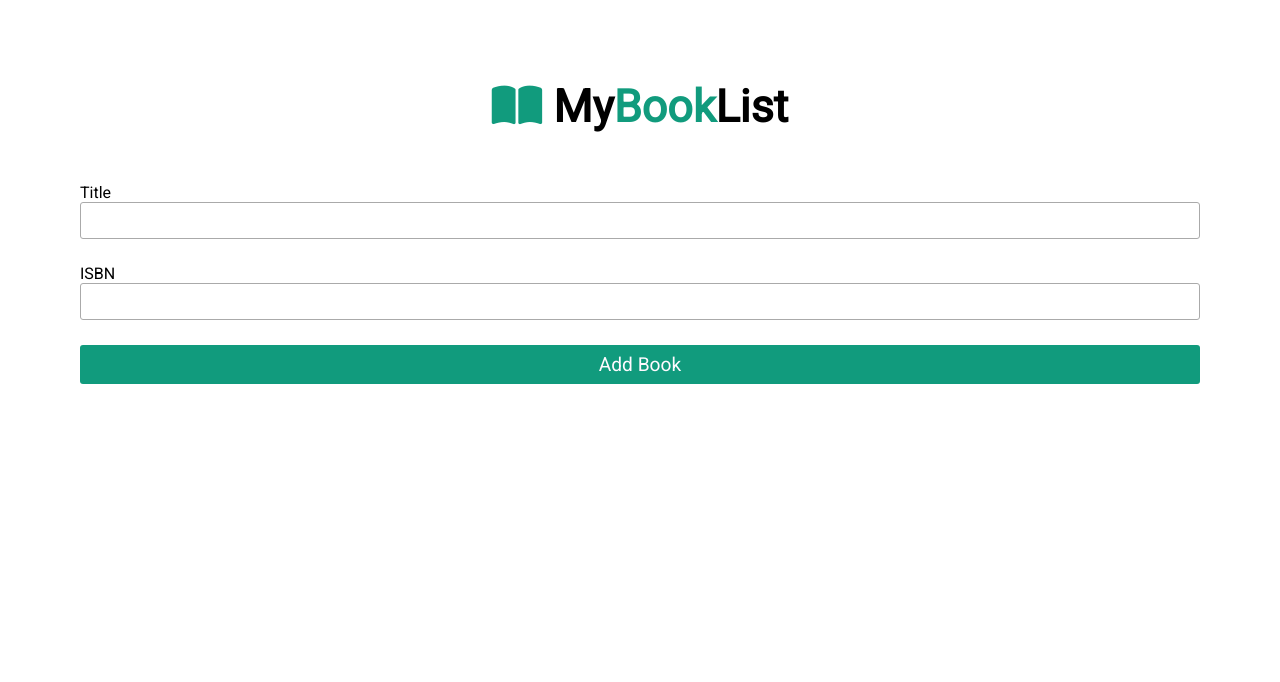
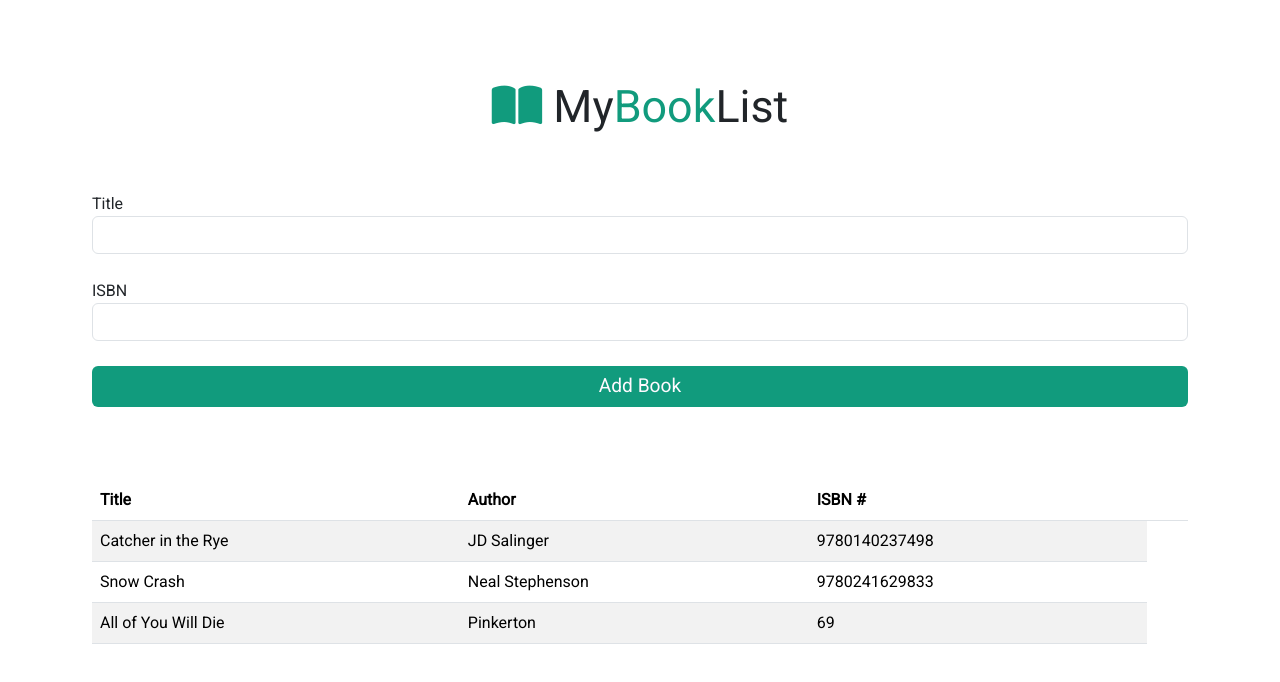
Before and after one commit to CesarALuna/book-list, a plain HTML site: page index.html in a window 1280 px wide. Drawn offline with nearby package versions, Linux system fonts and the light colour scheme.

Commit message:
layout display table for library

```diff
--- a/index.html
+++ b/index.html
@@ -8,14 +8,21 @@
       src="https://kit.fontawesome.com/f6de2781b3.js"
       crossorigin="anonymous"
     ></script>
+    <link
+      href="https://cdn.jsdelivr.net/npm/bootstrap@5.3.0-alpha1/dist/css/bootstrap.min.css"
+      rel="stylesheet"
+      integrity="sha384-GLhlTQ8iRABdZLl6O3oVMWSktQOp6b7In1Zl3/Jr59b6EGGoI1aFkw7cmDA6j6gD"
+      crossorigin="anonymous"
+    />
+
     <link rel="stylesheet" href="style.css" />
     <title>Document</title>
   </head>
   <body>
     <div class="container">
       <h1>
-        <i class="fas fa-book-open text-primary"></i>
-        My<span class="text-primary">Book</span>List
+        <i class="fas fa-book-open teal"></i>
+        My<span class="teal">Book</span>List
       </h1>
       <form action="" id="book-form">
         <div class="form-group">
@@ -32,6 +39,18 @@
           class="btn btn-primary btn-block"
         />
       </form>
+
+      <table class="table table-striped mt-5">
+        <thead>
+          <tr>
+            <th>Title</th>
+            <th>Author</th>
+            <th>ISBN #</th>
+            <th></th>
+          </tr>
+        </thead>
+        <tbody id="book-list"></tbody>
+      </table>
     </div>
     <script src="script.js"></script>
   </body>
--- a/script.js
+++ b/script.js
@@ -0,0 +1,39 @@
+/* eslint-disable no-shadow */
+/* eslint-disable no-plusplus */
+
+const library = [
+  { title: "Catcher in the Rye", author: "JD Salinger", isbn: "9780140237498" },
+  { title: "Snow Crash", author: "Neal Stephenson", isbn: "9780241629833" },
+  { title: "All of You Will Die", author: "Pinkerton", isbn: "69" },
+];
+
+function Book(title, author, isbn) {
+  this.title = title;
+  this.author = author;
+  this.isbn = isbn;
+}
+
+function addBookToLibrary(title, author, isbn) {
+  const newBook = new Book(title, author, isbn);
+  library.push(newBook);
+}
+
+function displayBooks(library) {
+  const list = document.querySelector("#book-list");
+  let books = "";
+
+  // loop through each book in the library
+  for (let i = 0; i < library.length; i++) {
+    const book = library[i];
+    books += `
+        <tr>
+        <td>${book.title}</td>
+        <td>${book.author}</td>
+        <td>${book.isbn}</td>
+        </tr>
+    `;
+  }
+  list.innerHTML = books;
+}
+
+displayBooks(library);
--- a/style.css
+++ b/style.css
@@ -24,7 +24,7 @@ body {
   padding-bottom: 50px;
 }
 
-.text-primary {
+.teal {
   color: #119b7d;
 }
 
```
